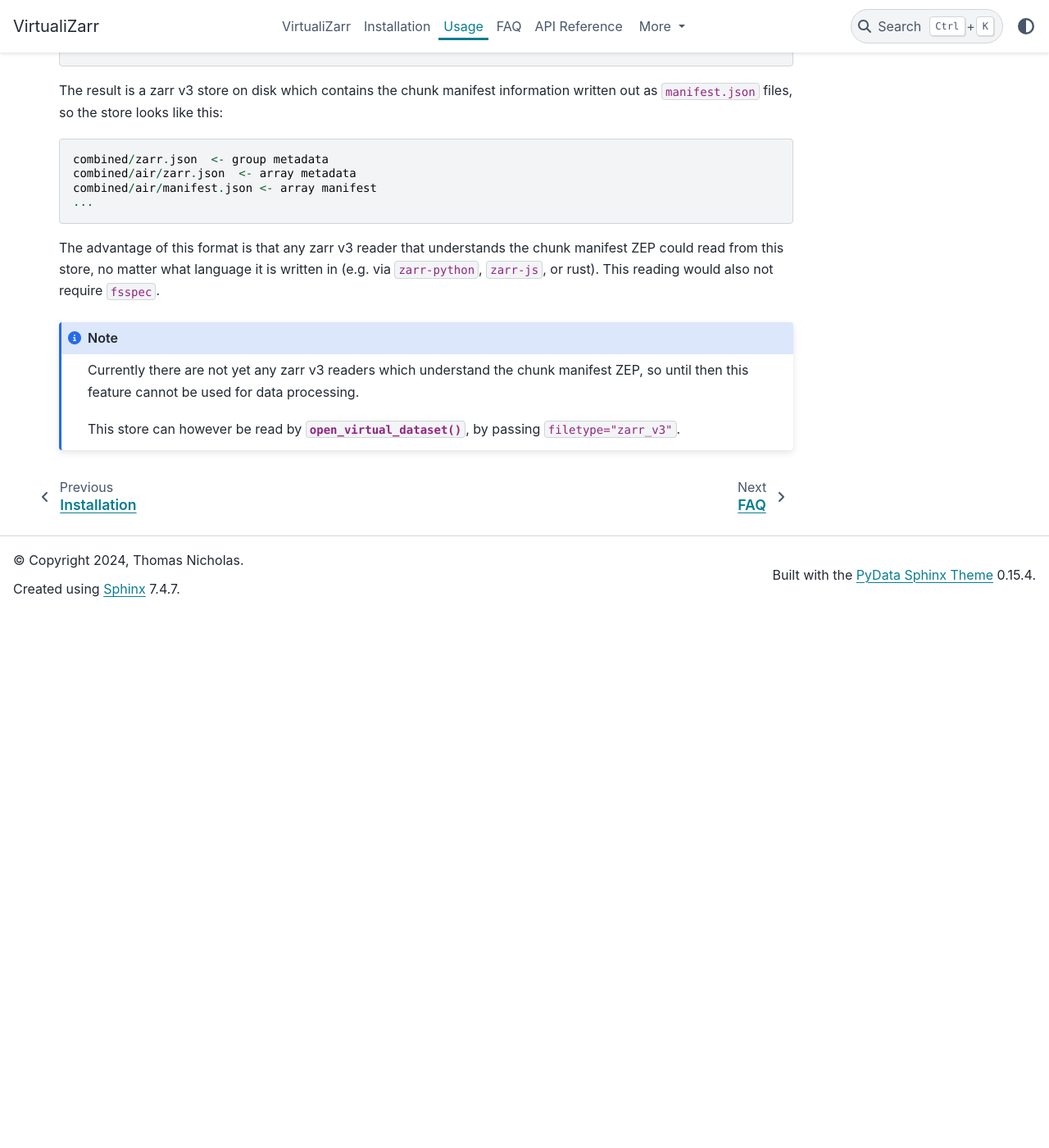
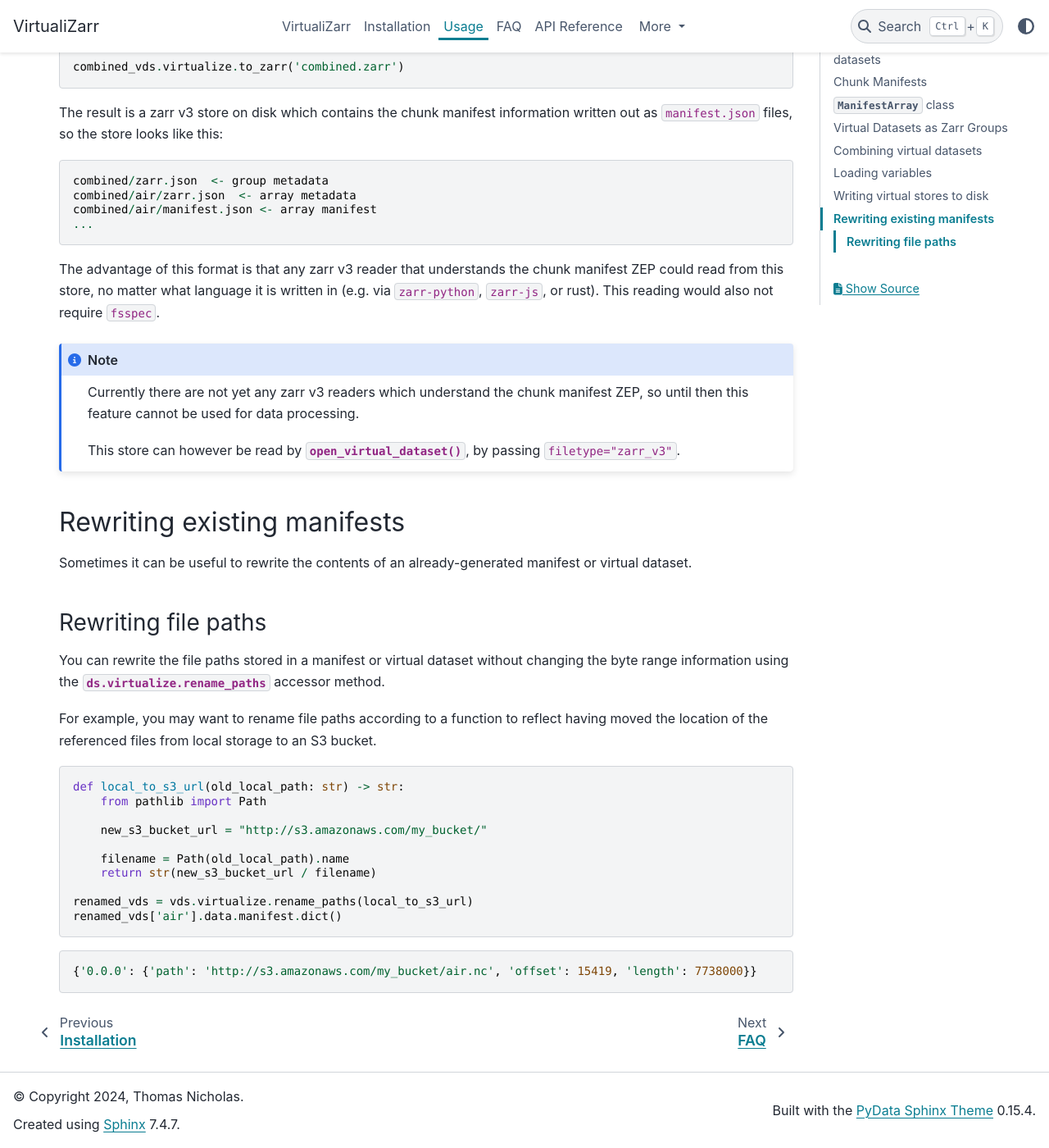
Before and after one commit to zarr-developers/VirtualiZarr, a Sphinx documentation site: the page built from docs/usage.md, in a window 1280 px wide and 1400 px high, scrolled down 9539 px. Shown: the whole window at 82% size. Built offline with Sphinx 7.4.7 and the PyData theme 0.15.4, drawn with Linux system fonts in a browser that asks for light colours; before the commit the page ends 10286 px from its top, so only the background shows below that; some of the changed text lies outside the part shown.

Commit message:
document rename_paths method on usage page

````diff
--- a/docs/usage.md
+++ b/docs/usage.md
@@ -38,7 +38,7 @@ In future we would like for it to be possible to just use `xr.open_dataset`, e.g
 but this requires some [upstream changes](https://github.com/TomNicholas/VirtualiZarr/issues/35) in xarray.
 ```
 
-Printing this "virtual dataset" shows that although it is an instance of `xarray.Dataset`, unlike a typical xarray dataset, it does not contain numpy or dask arrays, but instead it wraps {py:class}`ManifestArray <virtualizarr.manifests.ManifestArray>` objects.
+Printing this "virtual dataset" shows that although it is an instance of `xarray.Dataset`, unlike a typical xarray dataset, it does not contain numpy or dask arrays, but instead it wraps {py:class}`ManifestArray <virtualizarr.manifests.ManifestArray>` objects. (We will use the term "virtual dataset" to refer to any `xarray.Dataset` which contains one or more {py:class}`ManifestArray <virtualizarr.manifests.ManifestArray>` objects.)
 
 ```python
 vds
@@ -317,7 +317,7 @@ Loading variables can be useful in a few scenarios:
 
 Once we've combined references to all the chunks of all our legacy files into one virtual xarray dataset, we still need to write these references out to disk so that they can be read by our analysis code later.
 
-### Writing to Kerchunk's format and reading via fsspec
+### Writing to Kerchunk's format and reading data via fsspec
 
 The [kerchunk library](https://github.com/fsspec/kerchunk) has its own [specification](https://fsspec.github.io/kerchunk/spec.html) for how byte range references should be serialized (either as a JSON or parquet file).
 
@@ -377,3 +377,29 @@ Currently there are not yet any zarr v3 readers which understand the chunk manif
 
 This store can however be read by {py:func}`~virtualizarr.xarray.open_virtual_dataset`, by passing `filetype="zarr_v3"`.
 ```
+
+## Rewriting existing manifests
+
+Sometimes it can be useful to rewrite the contents of an already-generated manifest or virtual dataset.
+
+### Rewriting file paths
+
+You can rewrite the file paths stored in a manifest or virtual dataset without changing the byte range information using the {py:meth}`ds.virtualize.rename_paths <virtualizarr.xarray.VirtualiZarrDatasetAccessor.rename_paths>` accessor method.
+
+For example, you may want to rename file paths according to a function to reflect having moved the location of the referenced files from local storage to an S3 bucket.
+
+```python
+def local_to_s3_url(old_local_path: str) -> str:
+    from pathlib import Path
+
+    new_s3_bucket_url = "http://s3.amazonaws.com/my_bucket/"
+
+    filename = Path(old_local_path).name
+    return str(new_s3_bucket_url / filename)
+
+renamed_vds = vds.virtualize.rename_paths(local_to_s3_url)
+renamed_vds['air'].data.manifest.dict()
+```
+```
+{'0.0.0': {'path': 'http://s3.amazonaws.com/my_bucket/air.nc', 'offset': 15419, 'length': 7738000}}
+```
````
Also changed, not shown: other parts of docs/usage.md (+1 -1 lines).
